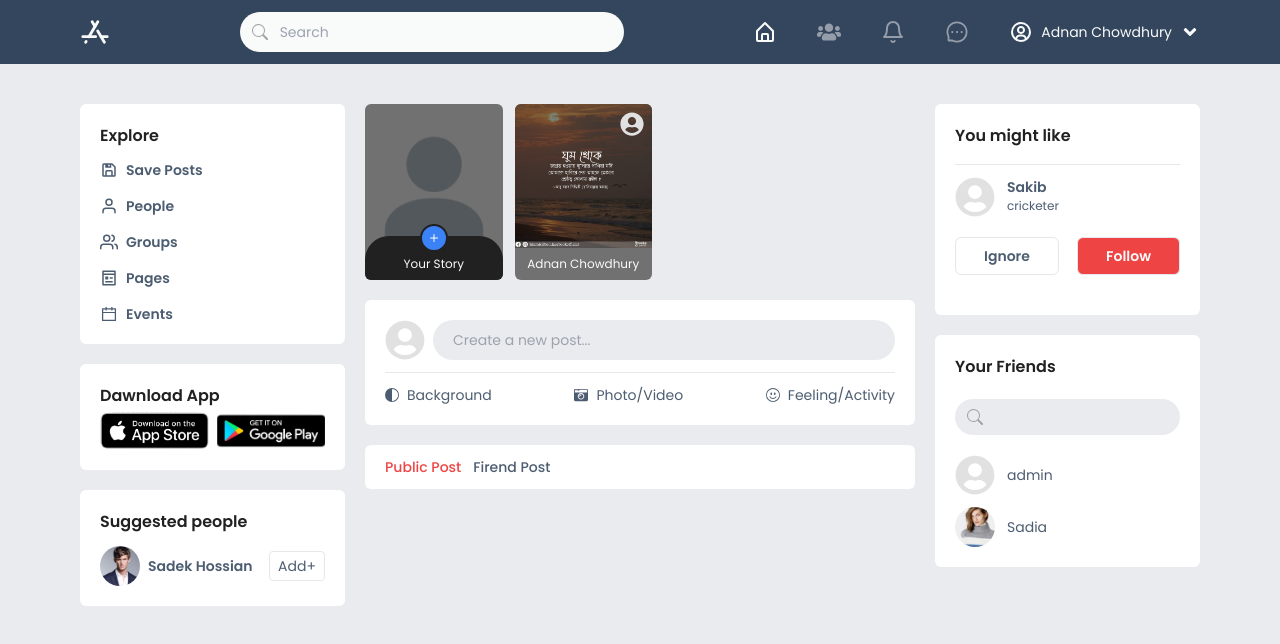
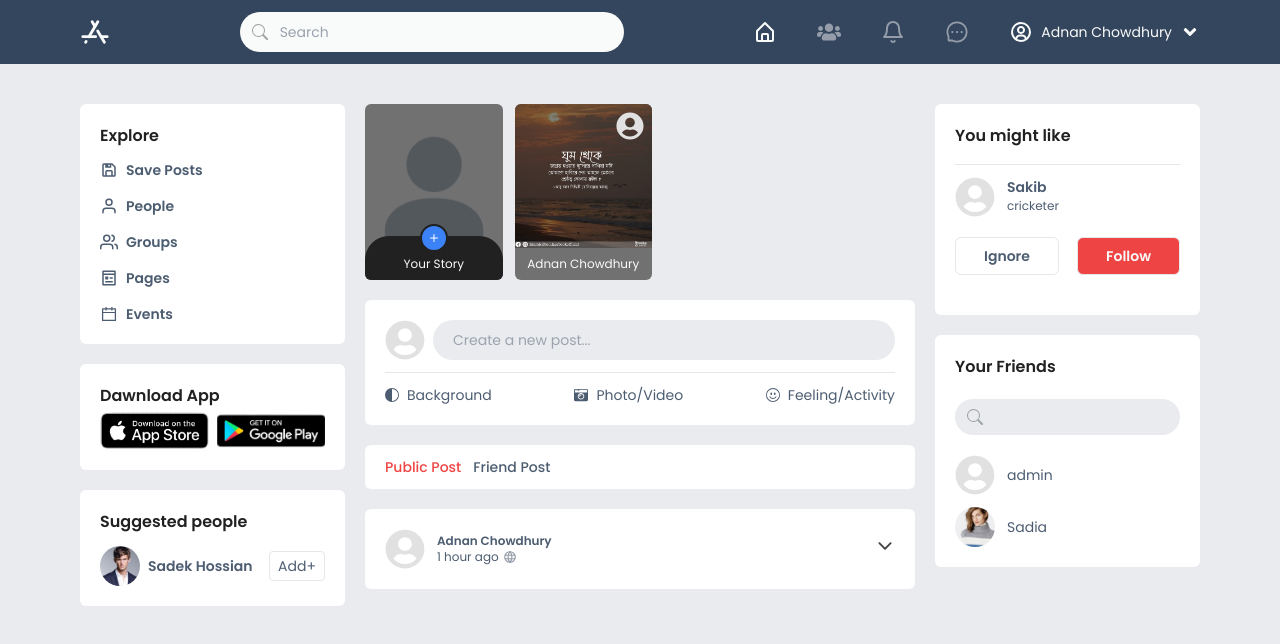
Before and after one commit to Arifulislam5577/Appifylab-Job-Task, a React (Create React App) app: page / in a window 1280 px wide. Shown: the top 644 px of the page. Built offline with nearby package versions, Linux system fonts and the light colour scheme.

Commit message:
post user component added

```diff
--- a/src/pages/Home/Home.jsx
+++ b/src/pages/Home/Home.jsx
@@ -12,7 +12,7 @@ const Home = () => {
           <ExploreArea />
         </div>
         {/* MIDDLE SIDE */}
-        <div className="md:col-span-6 col-span-12 w-full h-screen overflow-auto">
+        <div className="md:col-span-6 col-span-12 w-full">
           <PostsArea />
         </div>
         {/* RIGHT SIDE */}
--- /dev/null
+++ b/src/pages/Home/HomeComponets/Post/Post.jsx
@@ -0,0 +1,12 @@
+import React from "react";
+import PostUser from "./PostUser";
+
+const Post = () => {
+  return (
+    <div className="rounded-md bg-white p-5">
+      <PostUser />
+    </div>
+  );
+};
+
+export default Post;
--- /dev/null
+++ b/src/pages/Home/HomeComponets/Post/PostUser.jsx
@@ -0,0 +1,89 @@
+import React, { useState } from "react";
+import { FaUserCircle } from "react-icons/fa";
+import { TbWorld } from "react-icons/tb";
+import { IoIosArrowDown } from "react-icons/io";
+import {
+  BsFillBookmarkFill,
+  BsFlagFill,
+  BsPencilFill,
+  BsTrashFill,
+  BsLink45Deg,
+} from "react-icons/bs";
+
+const PostUser = () => {
+  const [showDropDown, setShowDropDown] = useState(false);
+  return (
+    <div className="flex items-center justify-between">
+      <div className="user flex items-center gap-3">
+        <span>
+          <FaUserCircle color="#e1e1e1" size="40" />
+        </span>
+        <div>
+          <p className="text-xs text-darkLight font-semibold">
+            Adnan Chowdhury
+          </p>
+          <div className="flex gap-1 items-center">
+            <span className="text-xs text-darkLight">1 hour ago</span>
+            <span>
+              <TbWorld color="#949da9" size="14" />
+            </span>
+          </div>
+        </div>
+      </div>
+      <div className="relative">
+        <button onClick={() => setShowDropDown(!showDropDown)}>
+          <IoIosArrowDown size="20" color="#444" />
+        </button>
+        <ul
+          className={`flex flex-col gap-3 absolute bg-white shadow right-0 top-10 w-52 p-4 ${
+            showDropDown ? "" : "hidden"
+          }`}
+        >
+          <li>
+            <button className="flex items-center gap-2 text-xs">
+              <span>
+                <BsFillBookmarkFill size="12" color="#444" />
+              </span>
+              <span>Save Post</span>
+            </button>
+          </li>
+          <li>
+            <button className="flex items-center gap-2 text-xs">
+              <span>
+                <BsFlagFill size="12" color="#444" />
+              </span>
+              <span>Report Post</span>
+            </button>
+          </li>
+          <li>
+            <button className="flex items-center gap-2 text-xs">
+              <span>
+                <BsPencilFill size="12" color="#444" />
+              </span>
+              <span>Edit Post</span>
+            </button>
+          </li>
+          <li>
+            <button className="flex items-center gap-2 text-xs">
+              <span>
+                <BsTrashFill size="12" color="#444" />
+              </span>
+              <span>Delete Post</span>
+            </button>
+          </li>
+          <hr />
+          <li>
+            <button className="flex items-center gap-2 text-xs">
+              <span>
+                <BsLink45Deg size="12" color="#444" />
+              </span>
+              <span>Open post in new tab</span>
+            </button>
+          </li>
+        </ul>
+      </div>
+    </div>
+  );
+};
+
+export default PostUser;
--- a/src/pages/Home/HomeComponets/PostsArea.jsx
+++ b/src/pages/Home/HomeComponets/PostsArea.jsx
@@ -1,4 +1,5 @@
 import React from "react";
+import Post from "./Post/Post";
 import CreatePost from "./PostsComponents/CreatePost";
 import PostType from "./PostsComponents/PostType";
 import Stories from "./PostsComponents/Stories";
@@ -9,6 +10,7 @@ const PostsArea = () => {
       <Stories />
       <CreatePost />
       <PostType />
+      <Post />
     </div>
   );
 };
--- a/src/pages/Home/HomeComponets/PostsComponents/PostType.jsx
+++ b/src/pages/Home/HomeComponets/PostsComponents/PostType.jsx
@@ -7,7 +7,7 @@ const PostType = () => {
         public post
       </button>
       <button className="text-sm text-darkLight capitalize font-medium">
-        firend post
+        friend post
       </button>
     </div>
   );
--- a/src/pages/Home/HomeComponets/PostsComponents/Stories.jsx
+++ b/src/pages/Home/HomeComponets/PostsComponents/Stories.jsx
@@ -24,7 +24,7 @@ const Stories = () => {
       <div className=" w-1/3 md:w-1/4">
         <div className="rounded-md bg-[#717171] flex  flex-col relative overflow-hidden">
           <span className="absolute right-2 top-2 ">
-            <FaUserCircle color="#e1e1e1" size="24" />
+            <FaUserCircle color="#e1e1e1" size="28" />
           </span>
           <img
             src="images/adnanStory.jpg"
```
